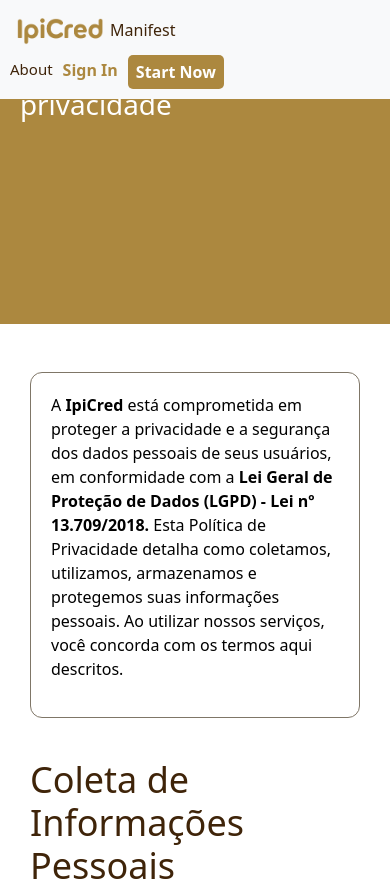
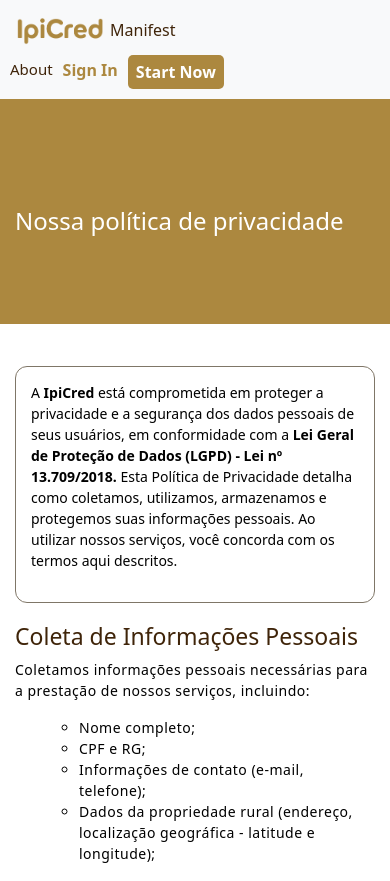
Before and after one commit to kamilateofilo/IpiCred, a React (Vite) app: page /politicaDePrivacidade in a window 390 px wide. Shown: the top 881 px of the page. Built offline with nearby package versions, Linux system fonts and the light colour scheme.

Commit message:
style: responsivo politica de privacidade

```diff
--- a/src/Componetes/PrivacyPolicyText/styled.ts
+++ b/src/Componetes/PrivacyPolicyText/styled.ts
@@ -1,16 +1,25 @@
 import styled from "styled-components";
-
 
 export const PrivacyPolicyContainer = styled.div`
   background-color: #AC883F;
   padding: 20px;
-  height: 324px;
+  height: auto;
+  min-height: 324px;
+
+  @media (max-width: 768px) {
+    padding: 15px;
+  }
 `;
 
 export const PrivacyPolicyTitle = styled.h1`
   color: #fff;
   text-align: left;
-  margin-top: 10%;
+  margin-top: 12%;
+
+  @media (max-width: 768px) {
+    font-size: 24px;
+    margin-top: 8em;
+  }
 `;
 
 export const PrivacyPolicyContent = styled.div`
@@ -18,8 +27,12 @@ export const PrivacyPolicyContent = styled.div`
    font-size: 16px;
    font-weight: 400;
    color: #000000;
+
+   @media (max-width: 768px) {
+     margin: 15px;
+     font-size: 14px;
+   }
 `;
-
 
 export const ParagraphLGPD = styled.div`
     border: 1px solid #7F7667;
@@ -27,8 +40,12 @@ export const ParagraphLGPD = styled.div`
     font-weight: 500;
     margin-top: 3em;
 
-    >p{
+    > p {
         padding: 20px;
+
+        @media (max-width: 768px) {
+            padding: 15px;
+        }
     }
 `;
 
@@ -37,13 +54,25 @@ export const ContentTitle = styled.h3`
     color: #3F2409;
     font-size: 36px;
     font-weight: 500;
+
+    @media (max-width: 768px) {
+        font-size: 23px;
+        margin-top: 20px;
+    }
 `;
-
 
 export const ContentParagraph = styled.p`
      letter-spacing: 0.5px;
+
+     @media (max-width: 768px) {
+         font-size: 14px;
+     }
 `;
 
 export const ContentList = styled.ul`
     letter-spacing: 0.5px;
+
+    @media (max-width: 768px) {
+        font-size: 14px;
+    }
 `;
```
